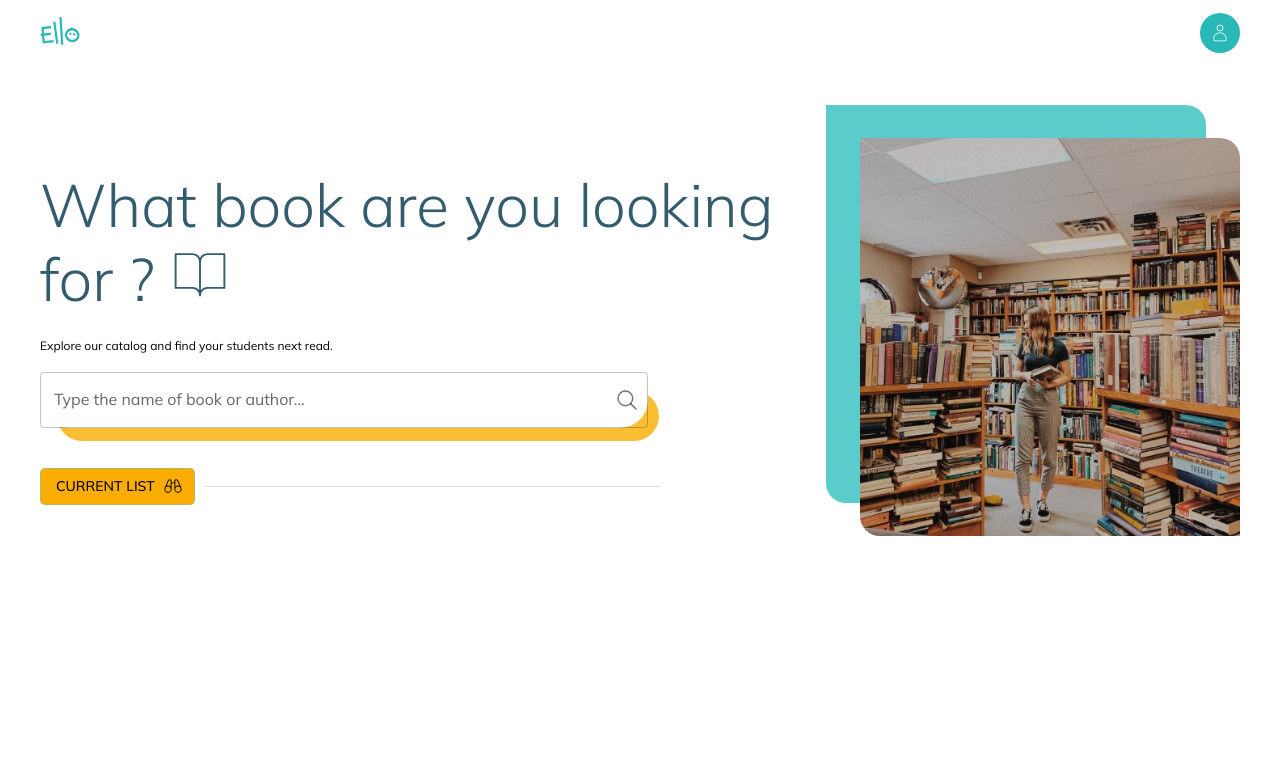
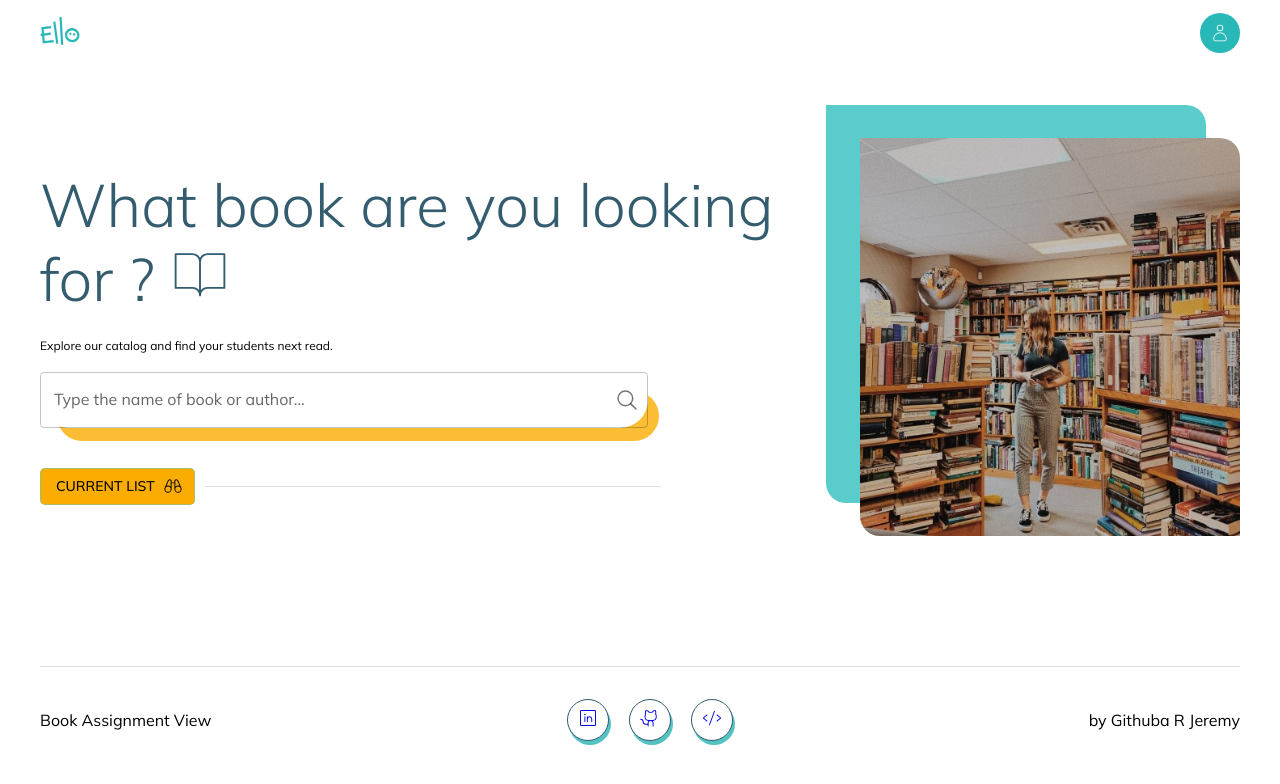
Before and after one commit to githubarj/Ello, a React (Vite) app in the folder frontend/: page /book-assignment in a window 1280 px wide. Shown: the top 784 px of the page. Built offline with nearby package versions, Linux system fonts and the light colour scheme.

Commit message:
finished up the initial implementation of the footer

```diff
--- /dev/null
+++ b/frontend/src/sass/Components/_footer.scss
@@ -0,0 +1,22 @@
+.footer-container {
+    margin-bottom: 20px;
+    .footer-content {
+        display: flex;
+        align-items: center;
+        justify-content: space-between;
+        &__links {
+            display: flex;
+            align-items: center;
+            gap: 20px;
+            .avatars {
+                border: 1px solid;
+                cursor: pointer;
+                width: 32;
+                height: 32;
+                -webkit-box-shadow: 2px 4px 0px 0px rgba(83, 194, 194, 1);
+                -moz-box-shadow: 2px 4px 0px 0px rgba(83, 194, 194, 1);
+                box-shadow: 2px 4px 0px 0px rgba(83, 194, 194, 1);
+            }
+        }
+    }
+}
--- a/frontend/src/sass/index.scss
+++ b/frontend/src/sass/index.scss
@@ -1,3 +1,4 @@
 @import "./app";
 @import "./Components/navbar";
-@import './Components/hero'
+@import './Components/hero';
+@import './Components/footer'
--- /dev/null
+++ b/frontend/src/views/Layout/Components/Footer.jsx
@@ -0,0 +1,66 @@
+import { ThemeProvider } from '@emotion/react';
+import {
+  Avatar,
+  Box,
+  Divider,
+  Grid,
+  Tooltip,
+  Typography,
+} from '@mui/material';
+import {
+  PiLinkedinLogoLight,
+  PiGithubLogoLight,
+  PiCodeLight,
+} from 'react-icons/pi';
+import theme from '../../theme';
+
+const Footer = () => {
+  const socials = [
+    {
+      link: 'https://www.linkedin.com/in/richard-jeremy-githuba-80548922a/',
+      icon: <PiLinkedinLogoLight />,
+      title: 'LinkedIn',
+    },
+    {
+      link: 'https://github.com/githubarj',
+      icon: <PiGithubLogoLight />,
+      title: 'Github',
+    },
+    {
+      link: 'https://githuba.netlify.app/',
+      icon: <PiCodeLight />,
+      title: 'Portfolio',
+    },
+  ];
+
+  return (
+    <ThemeProvider theme={theme}>
+      <Grid className='footer-container'>
+        <Divider sx={{ mb: 4 }} />
+        <Grid className='footer-content'>
+          <Typography variant='body1'>Book Assignment View</Typography>
+          <Box className='footer-content__links'>
+            {socials.map((item, index) => (
+              <Tooltip title={item.title} key={index}>
+                <Avatar
+                  className='avatars'
+                  sizes='small'
+                  sx={{
+                    bgcolor: 'primary.light',
+                    color: 'primary.dark',
+                    borderColor: 'primary.dark',
+                  }}
+                >
+                  <a href={item.link} target='blank' >{item.icon}</a>
+                </Avatar>
+              </Tooltip>
+            ))}
+          </Box>
+          <Typography variant='body1'>by Githuba R Jeremy</Typography>
+        </Grid>
+      </Grid>
+    </ThemeProvider>
+  );
+};
+
+export default Footer;
--- a/frontend/src/views/Layout/index.jsx
+++ b/frontend/src/views/Layout/index.jsx
@@ -1,12 +1,14 @@
 import { Outlet } from 'react-router-dom';
 import NavBar from './Components/NavBar';
 import { Container } from '@mui/material';
+import Footer from './Components/Footer';
 
 const Layout = () => {
   return (
     <Container className='layout'>
       <NavBar />
       <Outlet />
+      <Footer />
     </Container>
   );
 };
```
